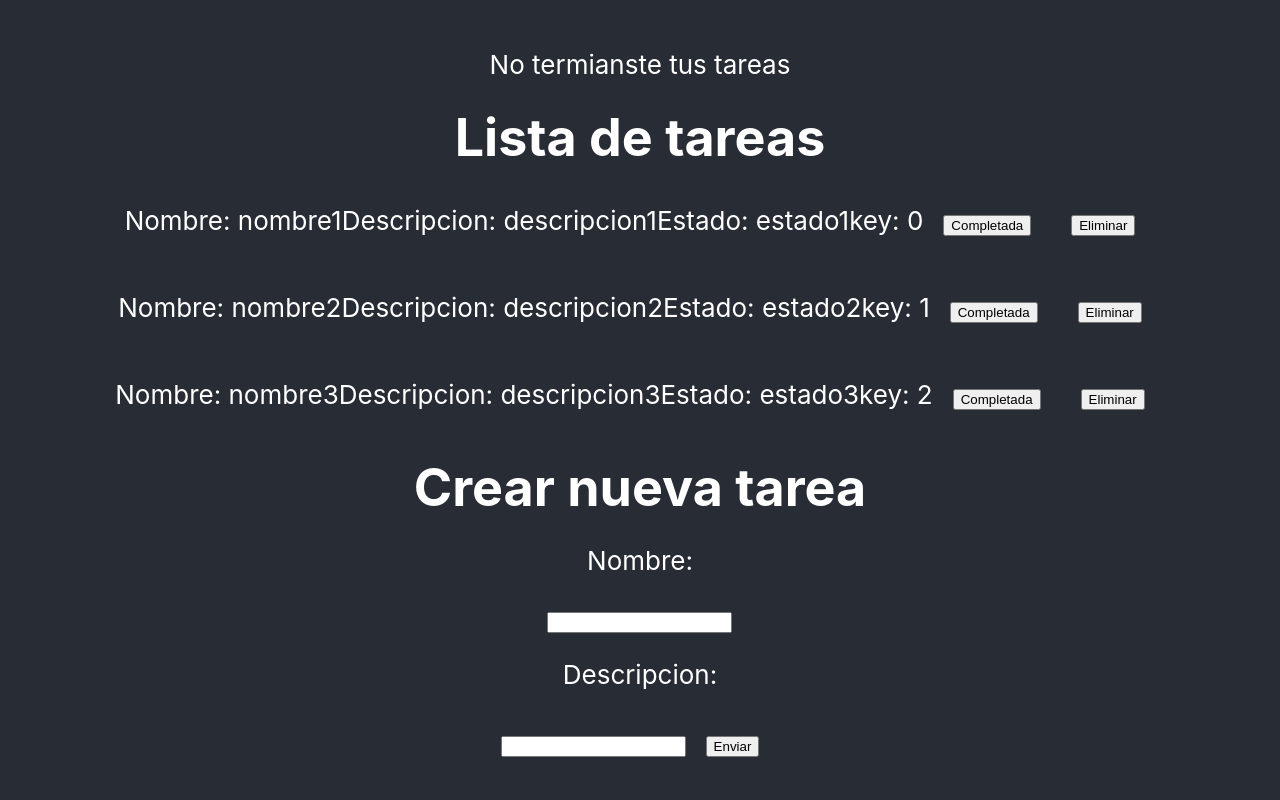
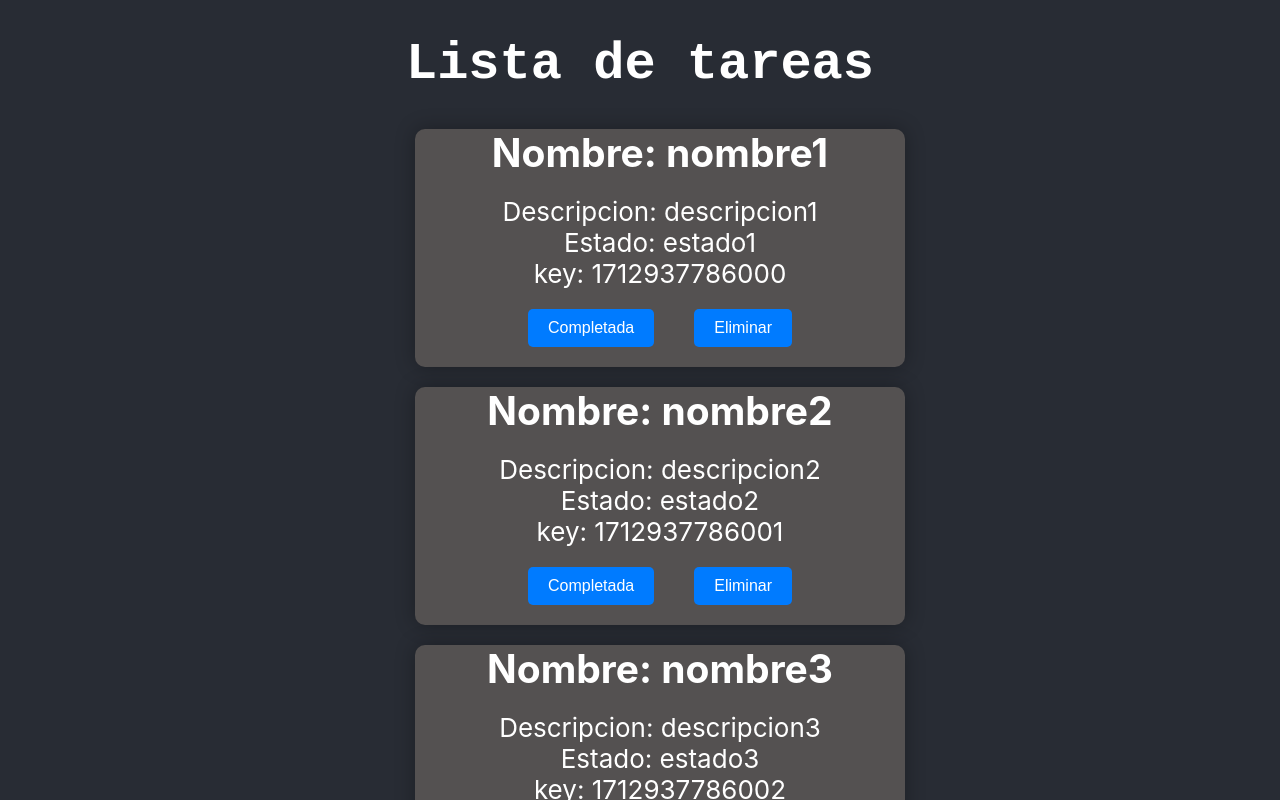
Before and after one commit to Diego966-b/PWA-TP1, a React (Create React App) app: page / in a window 1280 px wide. Shown: the top 800 px of the page. Built offline with nearby package versions, Linux system fonts and the light colour scheme.

Commit message:
14-04-24

```diff
--- a/src/components/Titulo/Titulo.jsx
+++ b/src/components/Titulo/Titulo.jsx
@@ -2,5 +2,6 @@ import style from "./Titulo.module.css";
 
 const Titulo = ({texto}) => {
     return <h1 className={style.titulo}>{texto}</h1>;
-  };
-  export default Titulo;
+};
+
+export default Titulo;
--- a/src/components/Titulo/Titulo.module.css
+++ b/src/components/Titulo/Titulo.module.css
@@ -1,3 +1,3 @@
 .titulo{
-    margin: auto;
+    font-family: monospace;
 }
--- a/src/components/button/Button.module.css
+++ b/src/components/button/Button.module.css
@@ -1,3 +1,13 @@
-.button{
+.button {
+    background-color: #007bff;
+    color: #fff;
+    border: none;
+    padding: 10px 20px;
+    font-size: 16px;
+    cursor: pointer;
+    border-radius: 5px;
     margin: 20px;
 }
+.button:hover {
+    background-color: #0056b3; /* Cambia el color de fondo al pasar sobre el botón */
+}
--- a/src/components/input/Input.jsx
+++ b/src/components/input/Input.jsx
@@ -1,5 +1,7 @@
+import style from "./Input.module.css";
+
 const Input = ({ value, onChangeHandler }) => {
     return <input type="text" value={value} onChange={onChangeHandler} />;
-  };
+};
 
-  export default Input;
+export default Input;
--- a/src/pages/Home/Home.jsx
+++ b/src/pages/Home/Home.jsx
@@ -1,26 +1,25 @@
 import logo from './../../logo.svg';
 import style from './Home.module.css';
+import TextField from "@mui/material/TextField";
 import Titulo from '../../components/Titulo/Titulo.jsx';
 import Input from '../../components/Input/Input.jsx';
 import Button from '../../components/Button/Button.jsx';
 import { useState } from "react";
 
 const tarea = {
-    key: 0,
+    key: Date.now(),
     nombre: "nombre1",
     descripcion: "descripcion1",
     estado: "estado1",
 };
-
 const tarea2 = {
-    key: 1,
+    key: Date.now() + 1 ,
     nombre: "nombre2",
     descripcion: "descripcion2",
     estado: "estado2",
 };
-
 const tarea3 = {
-    key: 2,
+    key: Date.now() + 2,
     nombre: "nombre3",
     descripcion: "descripcion3",
     estado: "estado3",
@@ -29,74 +28,108 @@ const tarea = {
 const tareas = [tarea, tarea2, tarea3];
 
 const Home = () => {
-    const [listaTareasState, setListaTareasState] = useState(tareas);
-    const [valueNombreState, setValueNombreState] = useState("");
-    const [valueDescripcionState, setValueDescripcionState] = useState("");
+
+    let cantTareasCompletadas;
+    cantTareasCompletadas = 0;
+
+
+    // UseStates
+
+    //const [cantTareasCompletadas, setCantTareasCompletadas] = useState(0);
+    const [listaTareas, setListaTareas] = useState(tareas);
+    const [valueNombre, setValueNombre] = useState("");
+    const [valueDescrip, setValueDescrip] = useState("");
+
+    // Handler
 
     const onChangeHandlerNombre = (event) => {
         console.log(event.target.value);
-        setValueNombreState(event.target.value);
+        setValueNombre(event.target.value);
     };
 
     const onChangeHandlerDescripcion = (event) => {
         console.log(event.target.value);
-        setValueDescripcionState(event.target.value);
+        setValueDescrip(event.target.value);
     };
+
+    // Funciones
 
     const crearNuevaTarea = () => {
         const newTarea = {
-          key: listaTareasState.length,
-          nombre: valueNombreState,
-          descripcion: valueDescripcionState,
+            key: Date.now(), // Puede haber otra solucion, esta funcionando ahora
+            nombre: valueNombre,
+            descripcion: valueDescrip,
             estado: "No completada",
         };
-        setListaTareasState([...listaTareasState, newTarea]);
+        setListaTareas([...listaTareas, newTarea]);
     };
 
     const completarTarea = (keyBuscada) => {
-        const nuevasTareas = listaTareasState.map((tarea) => {
+        const nuevasTareas = listaTareas.map((tarea) => {
             if (tarea.key === keyBuscada) {
                 tarea.estado = "Completada";
             }
             return tarea;
         });
-        setListaTareasState(nuevasTareas);
+        setListaTareas(nuevasTareas);
     };
 
+    // Cuando borro y creo otra se repite la key por eso ahora uso Date.now() como key
     const eliminarTarea = (keyBuscada) => {
-        const nuevasTareas = listaTareasState.filter((tarea) => tarea.key !== keyBuscada);
-        setListaTareasState(nuevasTareas);
+        const nuevasTareas = listaTareas.filter((tarea) => tarea.key !== keyBuscada);
+        setListaTareas(nuevasTareas);
     };
 
     return (
         <div>
-            {listaTareasState.length == 0 ? (
-                <p>Terminaste tus tareas!</p>
+            {listaTareas.length == 0 ? (
+                /*
+                    Si no hay tareas para mostrar, dar un mensaje al usuario de que ya completó todas sus
+                    tareas y que está listo para descansar
+                */
+
+                <div>
+                <TextField
+                    id="outlined-basic"
+                    variant="outlined"
+                    fullWidth
+                    label="Search"/>
+                <p>Ya completaste todas tus tareas, estas listo para descansar</p>
+                </div>
                 ) : (
                 <div>
-                    <p>No termianste tus tareas</p>
                     <Titulo texto="Lista de tareas"></Titulo>
-                    {listaTareasState.map((tarea) => {
+                    <div>
+                        {/* Buscador */}
+
+                    </div>
+                    <ul>
+                        {listaTareas.map((tarea) => {
                             return (
-                        <div key={tarea.key}>
-                            <p>
-                                Nombre: {tarea.nombre}
-                                Descripcion: {tarea.descripcion}
-                                Estado: {tarea.estado}
-                                key: {tarea.key}
+                                <div className={style.caja} key={tarea.key}>
+                                    <li className={style.itemLista}><h2 className={style.nomTarea}>Nombre: {tarea.nombre}</h2></li>
+                                    <li className={style.itemLista}>Descripcion: {tarea.descripcion}</li>
+                                    <li className={style.itemLista}>Estado: {tarea.estado}</li>
+                                    <li className={style.itemLista}>key: {tarea.key} {/* Borarr */}</li>
+                                    {tarea.estado == "Completada" ? (cantTareasCompletadas ++): ""}
                                     <Button text="Completada" onClick={() => completarTarea(tarea.key)}></Button>
                                     <Button text="Eliminar" onClick={() => eliminarTarea(tarea.key)}></Button>
-                            </p>
                                 </div>
                             );
                         })}
+                    </ul>
+                    <div>
+                        {/* Debe haber un contador que muestre el número total de tareas y el número de tareas completadas. */}
+                        <p>{cantTareasCompletadas} tareas completadas</p>
+                        <p>{listaTareas.length} tareas en total</p>
+                    </div>
                 </div>
             )}
                 <Titulo texto="Crear nueva tarea"></Titulo>
                 <p>Nombre:</p>
-                <Input value={valueNombreState} onChangeHandler={onChangeHandlerNombre}/>
+                <Input value={valueNombre} onChangeHandler={onChangeHandlerNombre}/>
                 <p>Descripcion:</p>
-                <Input value={valueDescripcionState} onChangeHandler={onChangeHandlerDescripcion}/>
+                <Input value={valueDescrip} onChangeHandler={onChangeHandlerDescripcion}/>
                 <Button text="Enviar" onClick={crearNuevaTarea}></Button>
         </div>
     );
--- a/src/pages/Home/Home.module.css
+++ b/src/pages/Home/Home.module.css
@@ -1,5 +1,27 @@
 /*css de la home page... */
 
 #home {
-    margin: auto;
+    margin-left: 20px;
+    margin-right: 20px;
+
 }
+
+.itemLista{
+    list-style-type: none;
+    padding: 0px;
+    margin: 0px;
+}
+
+.caja{
+    background-color: #545151;
+    border: 1px #726f5b;
+    border-radius: 10px;
+    box-shadow: 0px 0px 20px rgba(0, 0, 0, 0.3);
+    margin: 0px;
+    padding: 0px;
+    text-align: center;
+}
+
+.nomTarea{
+    margin: 20px;
+}
```
Lines whose indentation alone changed are shown as unchanged.
